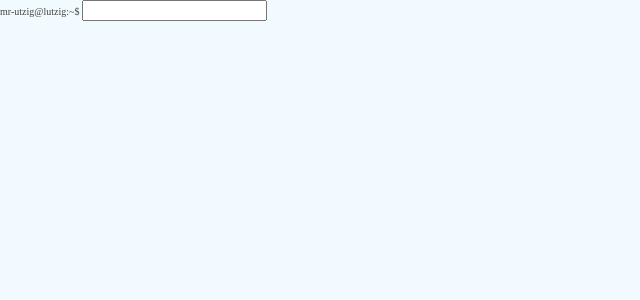
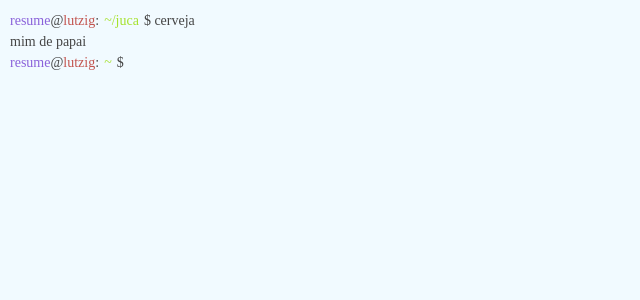
Before and after one commit to mr-utzig/my-resume, a Svelte app: page / in a window 1280 px wide. Shown: the top 300 px of the page, without its empty margins (0-640 px from the left). Built offline with nearby package versions, Linux system fonts and the light colour scheme; a web font is replaced by a local one.

Commit message:
feat: terminal, input and history components creation

```diff
--- a/src/App.svelte
+++ b/src/App.svelte
@@ -1,12 +1,44 @@
 <script lang="ts">
+	import TerminalInfo from "./lib/Terminal/Info.svelte";
+	import TerminalHistory from "./lib/Terminal/History.svelte";
+
+	let command: string = "";
+	const history: ICommandHistory[] = [
+		{
+			input: "cerveja",
+			response: "mim de papai",
+			path: "~/juca",
+		},
+	];
+
+	function inputFocus(): void {
+		document.getElementById("commandInput").focus();
+	}
 </script>
 
+<svelte:window on:click={inputFocus} />
 <main class="terminal">
-  <div class="user-input-history"></div>
-  <div class="user-input">
-    <span>mr-utzig@lutzig:~$ </span> <input type="text">
-  </div>
+	<TerminalHistory {history} />
+	<TerminalInfo>
+		<input
+			type="text"
+			id="commandInput"
+			bind:value={command}
+			autocomplete="off"
+		/>
+	</TerminalInfo>
 </main>
 
 <style>
+	.terminal {
+		width: 100%;
+		font-size: 1.4rem;
+	}
+	input {
+		flex: 1;
+		border: none;
+		outline: none;
+		background-color: transparent;
+		font-family: "FiraCode";
+	}
 </style>
--- a/src/assets/styles/app.css
+++ b/src/assets/styles/app.css
@@ -1,36 +1,43 @@
 @font-face {
-  font-family: FiraCode;
+  font-family: "FiraCode";
   font-weight: lighter;
   src: url('../fonts/FiraCodeLight.ttf') format("truetype");
 }
 
 @font-face {
-  font-family: FiraCode;
+  font-family: "FiraCode";
   font-weight: normal;
   src: url('../fonts/FiraCodeRegular.ttf') format("truetype");
 }
 
 @font-face {
-  font-family: FiraCode;
+  font-family: "FiraCode";
   font-weight: bold;
   src: url('../fonts/FiraCodeSemiBold.ttf') format("truetype");
 }
 
 @font-face {
-  font-family: FiraCode;
+  font-family: "FiraCode";
   font-weight: bolder;
   src: url('../fonts/FiraCodeBold.ttf') format("truetype");
 }
 
 :root {
-  font-family: FiraCode;
+  font-family: "FiraCode";
   line-height: 1.5;
   font-size: 10px;
-  font-weight: 400;
 
+  cursor: text;
+
+  --lutzig-dark: #444;
+  --lutzig-light: #f1faff;
+
+  /* #1a1a1a #252529 */
   color-scheme: light dark;
-  color: #f1faff;
-  background-color: #444;
+
+  color: var(--lutzig-light);
+  background-color: var(--lutzig-dark);
+  caret-color: var(--lutzig-light);
 
   font-synthesis: none;
   text-rendering: optimizeLegibility;
@@ -41,15 +48,16 @@
 
 body {
   margin: 0;
-  padding: 0;
-  width: max(320px, 1280px);
+  padding: 1rem;
+  width: max(320px, 100vw);
   min-height: 100dvh;
   box-sizing: border-box;
 }
 
 @media (prefers-color-scheme: light) {
   :root {
-    color: #444;
-    background-color: #f1faff;
+    color: var(--lutzig-dark);
+    background-color: var(--lutzig-light);
+    caret-color: var(--lutzig-dark);
   }
 }
--- /dev/null
+++ b/src/lib/Terminal/History.svelte
@@ -0,0 +1,19 @@
+<script lang="ts">
+    import TerminalInfo from "./Info.svelte";
+
+    export let history: ICommandHistory[];
+</script>
+
+{#each history as command}
+    <TerminalInfo pwd={command.path}>
+        <span class="input">{command.input}</span>
+    </TerminalInfo>
+    <span class="response">{command.response}</span>
+{/each}
+
+<style>
+    .input,
+    .response {
+        flex: 1;
+    }
+</style>
--- /dev/null
+++ b/src/lib/Terminal/Info.svelte
@@ -0,0 +1,27 @@
+<script lang="ts">
+    export let pwd: string = "~";
+</script>
+
+<div class="command-input">
+    <span class="ci__username">resume</span>@
+    <span class="ci__domain">lutzig</span>:
+    <span class="ci__pwd">{pwd}</span>$&nbsp;
+    <slot />
+</div>
+
+<style>
+    .command-input {
+        display: flex;
+        align-items: center;
+    }
+    .ci__username {
+        color: #8a61da;
+    }
+    .ci__domain {
+        color: #c2544f;
+    }
+    .ci__pwd {
+        color: #a6e22e;
+        margin: 0 0.5rem;
+    }
+</style>
--- /dev/null
+++ b/src/types/history.ts
@@ -0,0 +1,5 @@
+interface ICommandHistory {
+    input: string;
+    response: string;
+    path: string
+}
```
Also changed, not shown: src/lib/Counter.svelte (deleted, +0 -10 lines), src/assets/imgs/banner/lutzig.svg, src/assets/imgs/logo/lutzig.svg.
